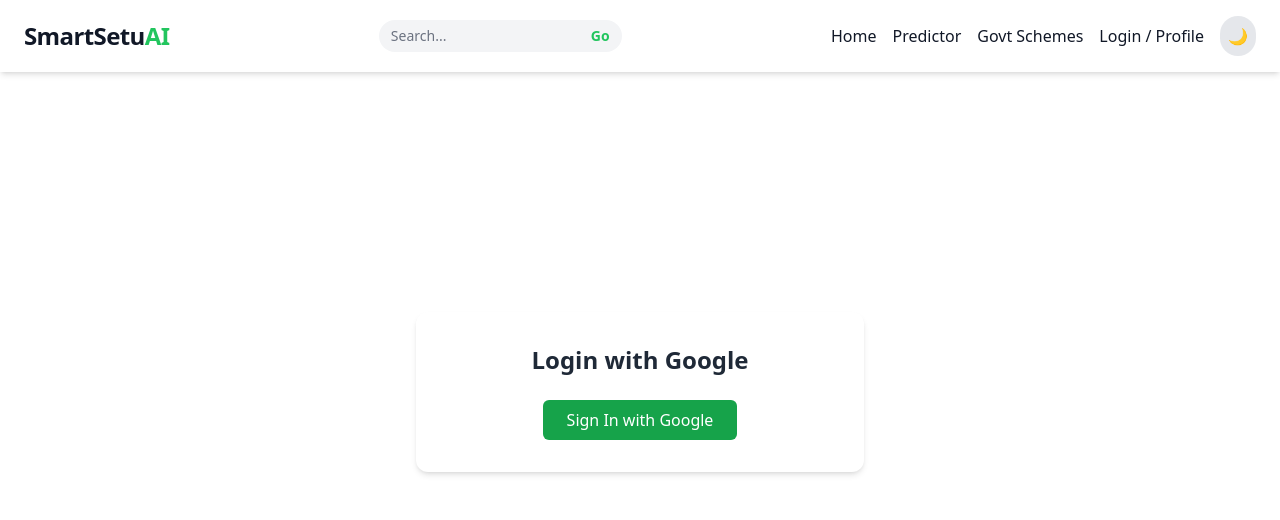
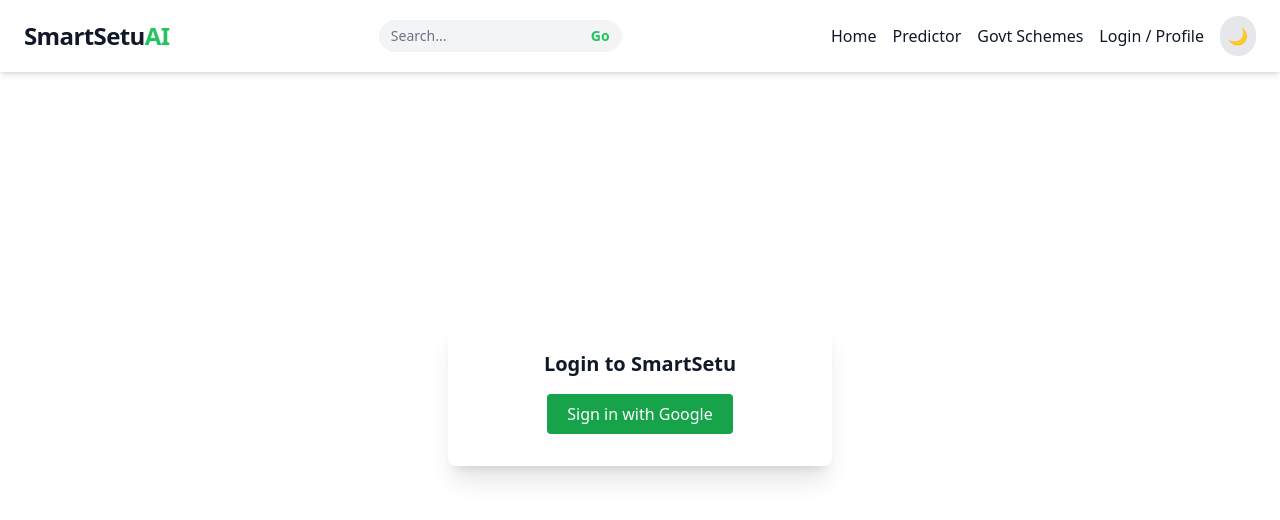
Before and after one commit to mrashis06/smart-setu-ai, a React (Create React App) app in the folder frontend/: page /login in a window 1280 px wide. Shown: the top 520 px of the page. Built offline with nearby package versions, Linux system fonts and the light colour scheme.

Commit message:
Update Login.jsx

```diff
--- a/frontend/src/components/Login.jsx
+++ b/frontend/src/components/Login.jsx
@@ -1,6 +1,7 @@
-import React, { useEffect, useState } from "react";
-import { auth, provider } from "../firebase";
+import React, { useState } from "react";
+import { auth, provider, db } from "../firebase";
 import { signInWithPopup } from "firebase/auth";
+import { doc, setDoc, getDoc } from "firebase/firestore";
 
 const Login = () => {
   const [user, setUser] = useState(null);
@@ -9,34 +10,50 @@
     try {
       const result = await signInWithPopup(auth, provider);
       const userData = result.user;
+
+      // Set local state
       setUser(userData);
+
+      // Store or update in Firestore
+      const userRef = doc(db, "users", userData.uid);
+      const existing = await getDoc(userRef);
+
+      if (!existing.exists()) {
+        await setDoc(userRef, {
+          name: userData.displayName,
+          email: userData.email,
+          photoURL: userData.photoURL,
+          createdAt: new Date().toISOString()
+        });
+      }
+
     } catch (error) {
       console.error("Login failed:", error.message);
     }
   };
 
   return (
-    <section className="min-h-[80vh] flex items-center justify-center px-4">
-      <div className="bg-white dark:bg-gray-800 p-8 rounded-xl shadow-md w-full max-w-md text-center">
+    <div className="min-h-[80vh] flex items-center justify-center">
+      <div className="bg-white dark:bg-gray-800 p-8 rounded-lg shadow-xl max-w-sm w-full text-center">
         {!user ? (
           <>
-            <h2 className="text-2xl font-bold mb-6 text-gray-800 dark:text-white">Login with Google</h2>
+            <h2 className="text-xl font-bold mb-4">Login to SmartSetu</h2>
             <button
               onClick={handleGoogleLogin}
-              className="bg-green-600 text-white px-6 py-2 rounded-md hover:bg-green-700"
+              className="bg-green-600 text-white px-5 py-2 rounded hover:bg-green-700"
             >
-              Sign In with Google
+              Sign in with Google
             </button>
           </>
         ) : (
           <>
-            <h2 className="text-2xl font-bold mb-4 text-gray-800 dark:text-white">Welcome, {user.displayName}</h2>
-            <img src={user.photoURL} alt="Profile" className="w-20 h-20 rounded-full mx-auto mb-4" />
-            <p className="text-gray-600 dark:text-gray-300">{user.email}</p>
+            <h2 className="text-xl font-bold mb-4">Welcome, {user.displayName}</h2>
+            <img src={user.photoURL} className="w-20 h-20 rounded-full mx-auto mb-3" alt="Profile" />
+            <p>{user.email}</p>
           </>
         )}
       </div>
-    </section>
+    </div>
   );
 };
 
```
